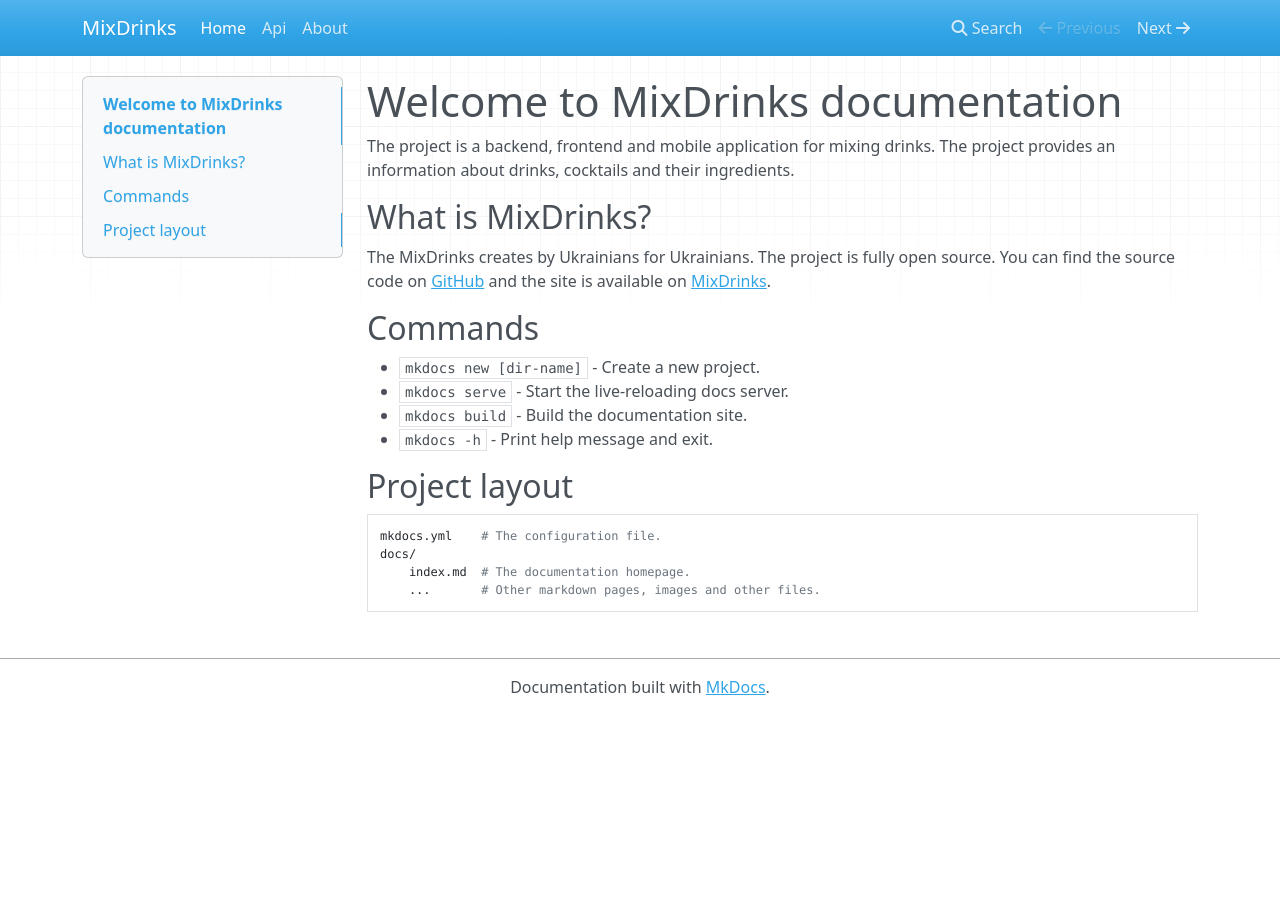
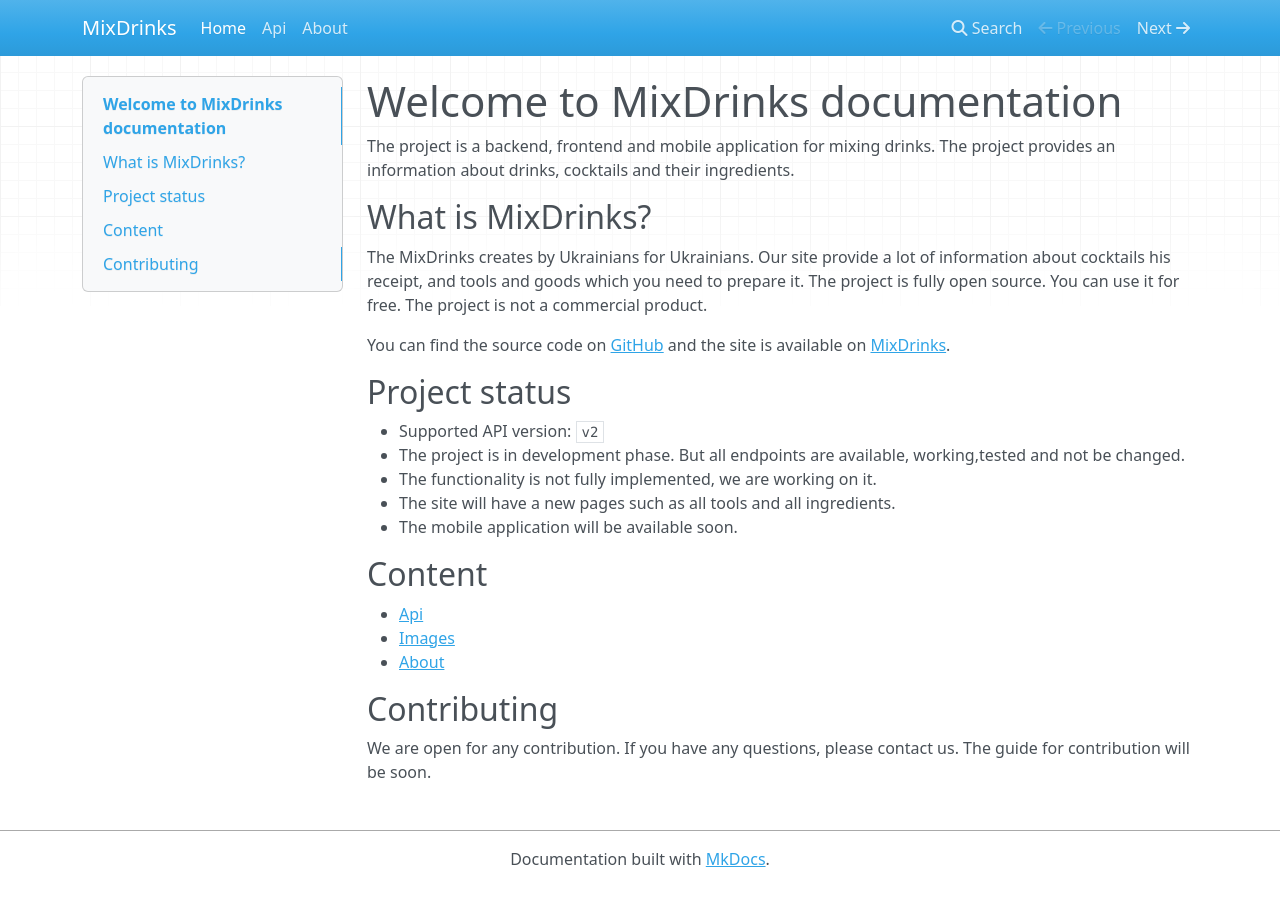
Before and after one commit to MixDrinks/docs, an MkDocs documentation site: the page built from docs/index.md, in a window 1280 px wide. Built offline with MkDocs 1.6.1, drawn with Linux system fonts in a browser that asks for light colours; nearby versions of some CDN libraries.

Commit message:
Add home page text

```diff
--- a/docs/index.md
+++ b/docs/index.md
@@ -5,19 +5,28 @@ drinks, cocktails and their ingredients.
 
 ## What is MixDrinks?
 
-The MixDrinks creates by Ukrainians for Ukrainians. The project is fully open source. You can find the source code
-on [GitHub](https://github.com/MixDrinks) and the site is available on [MixDrinks](https://mixdrinks.org).
+The MixDrinks creates by Ukrainians for Ukrainians. Our site provide a lot of information about cocktails his receipt,
+and tools and goods which you need to prepare it.
+The project is fully open source. You can use it for free. The project is not a commercial product.
 
-## Commands
+You can find the source code on [GitHub](https://github.com/MixDrinks) and the site is available
+on [MixDrinks](https://mixdrinks.org).
 
-* `mkdocs new [dir-name]` - Create a new project.
-* `mkdocs serve` - Start the live-reloading docs server.
-* `mkdocs build` - Build the documentation site.
-* `mkdocs -h` - Print help message and exit.
+## Project status
 
-## Project layout
+- Supported API version: `v2`
+- The project is in development phase. But all endpoints are available, working,tested and not be changed.
+- The functionality is not fully implemented, we are working on it.
+- The site will have a new pages such as all tools and all ingredients.
+- The mobile application will be available soon.
 
-    mkdocs.yml    # The configuration file.
-    docs/
-        index.md  # The documentation homepage.
-        ...       # Other markdown pages, images and other files.
+## Content
+
+* [Api](api.md)
+* [Images](images.md)
+* [About](about.md)
+
+## Contributing
+
+We are open for any contribution. If you have any questions, please contact us.
+The guide for contribution will be soon.
```
Also changed, not shown: docs/api.md (+9 -11 lines), docs/images.md (added, +30 -0 lines).
